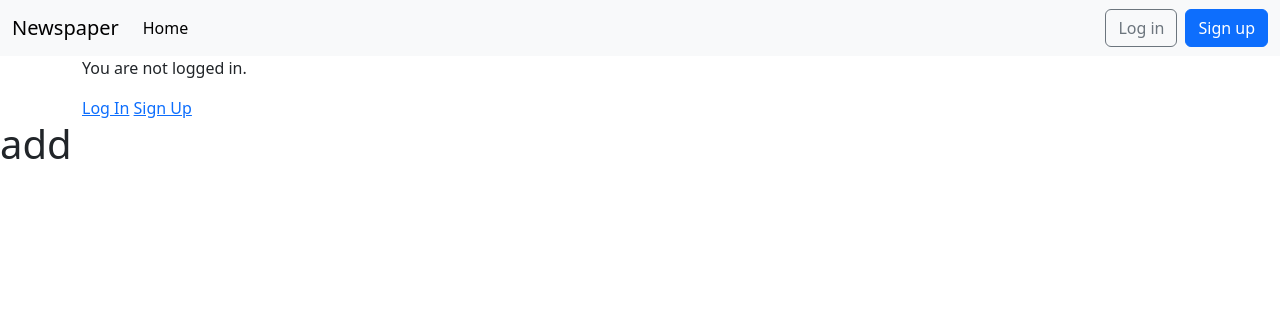
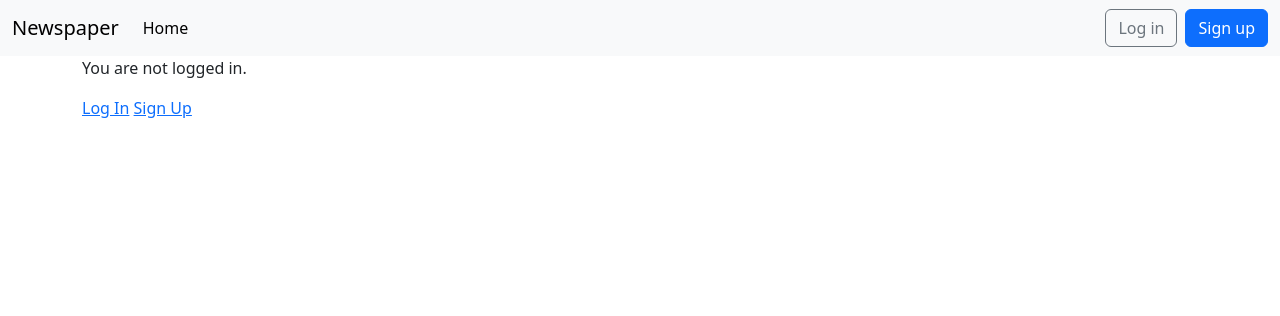
Before and after one commit to Arshaduzzaman3620/NEWS_Paper-Blog, a Django app: page / in a window 1280 px wide. Shown: the top 316 px of the page. Run offline with Django 5.2, Linux system fonts and the light colour scheme; parts of the project's set-up code (start-up, migrations or seed data) failed here and were passed over.

Commit message:
remove the h1 tag

```diff
--- a/templates/base.html
+++ b/templates/base.html
@@ -72,5 +72,5 @@
   <!-- Bootstrap JavaScript Bundle -->
   <script src="https://cdn.jsdelivr.net/npm/bootstrap@5.3.3/dist/js/bootstrap.bundle.min.js" integrity="sha384-YvpcrYf0tY3lHB60NNkmXc5s9fDVZLESaAA55NDzOxhy9GkcIdslK1eN7N6jIeHz" crossorigin="anonymous"></script>
 </body>
-<h1>add </h1>
+
 </html>
```
